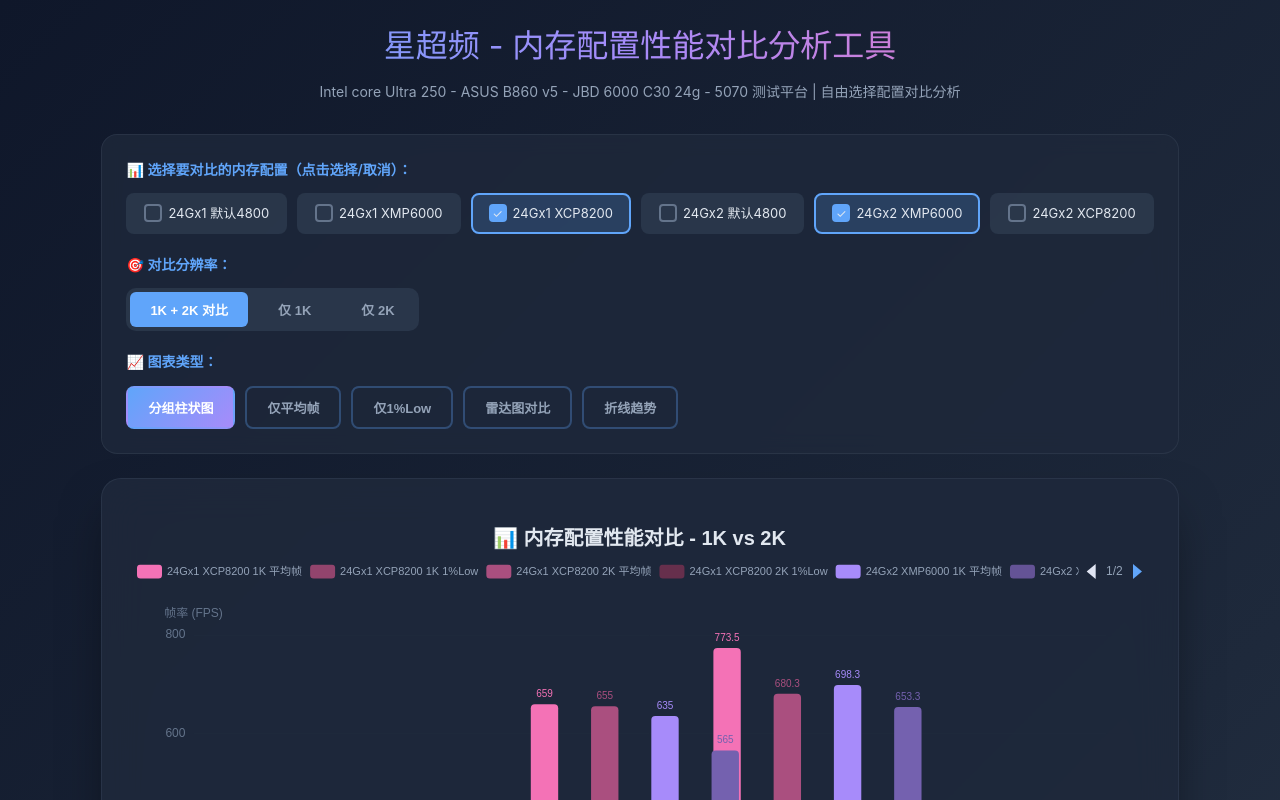
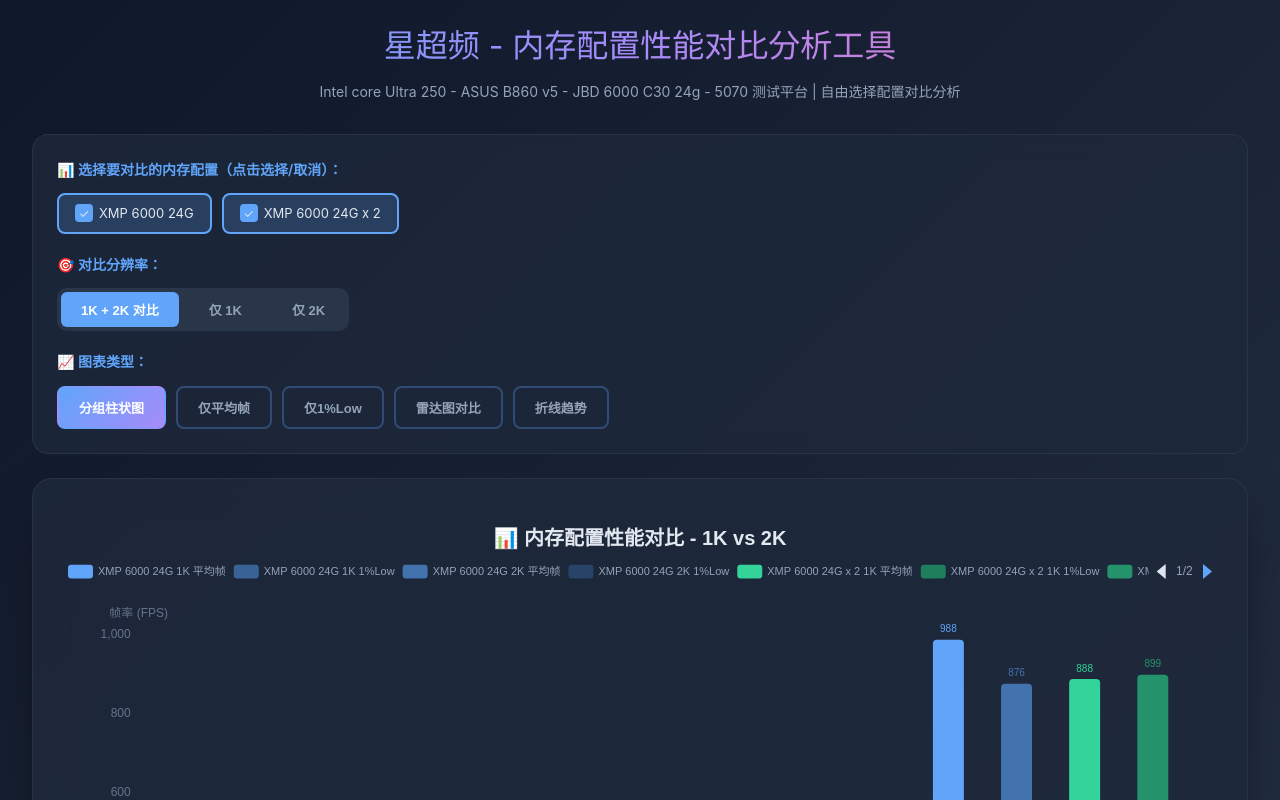
Before and after one commit to demoncome/dataEasyCome, a Vue app in the folder memory-vue/: page / in a window 1280 px wide. Shown: the top 800 px of the page. Built offline with nearby package versions, Linux system fonts and the light colour scheme.

Commit message:
【修改了首页宽度 自适应】

```diff
--- a/memory-vue/src/assets/main.css
+++ b/memory-vue/src/assets/main.css
@@ -1,7 +1,7 @@
 @import './base.css';
 
 #app {
-  max-width: 1920px;
+  /* max-width: 1920px; */
   margin: 0 auto;
   /* padding: 2rem; */
   font-weight: normal;
@@ -34,8 +34,9 @@ a,
   }
 
   #app {
+    width: 100%;
+    padding: 0 2rem;
     /* display: grid; */
     /* grid-template-columns: 1fr 1fr; */
-    padding: 0 2rem;
   }
 }
--- a/memory-vue/src/stores/memory.ts
+++ b/memory-vue/src/stores/memory.ts
@@ -5,7 +5,8 @@ import type { MemoryData, ConfigData, Resolution, ChartType } from "@/types";
 export const useMemoryStore = defineStore("memory", () => {
   // State
   const memoryData = ref<MemoryData | null>(null);
-  const selectedConfigs = ref<string[]>(["24Gx1_xcp8200", "24Gx2_xmp6000"]);
+  // const selectedConfigs = ref<string[]>(["24Gx1_xcp8200", "24Gx2_xmp6000"]);
+  const selectedConfigs = ref<string[]>(["XMP_6000_24Gx2"]);
   const resolution = ref<Resolution>("both");
   const chartType = ref<ChartType>("grouped");
   const loading = ref(false);
@@ -28,7 +29,8 @@ export const useMemoryStore = defineStore("memory", () => {
     loading.value = true;
     error.value = null;
     try {
-      const response = await fetch("/mock/memoryData.json");
+      // 调取数据的地方
+      const response = await fetch("/mock/xmp_6000_16x2.json");
       if (!response.ok) throw new Error("Failed to fetch data");
       memoryData.value = await response.json();
     } catch (e) {
```
